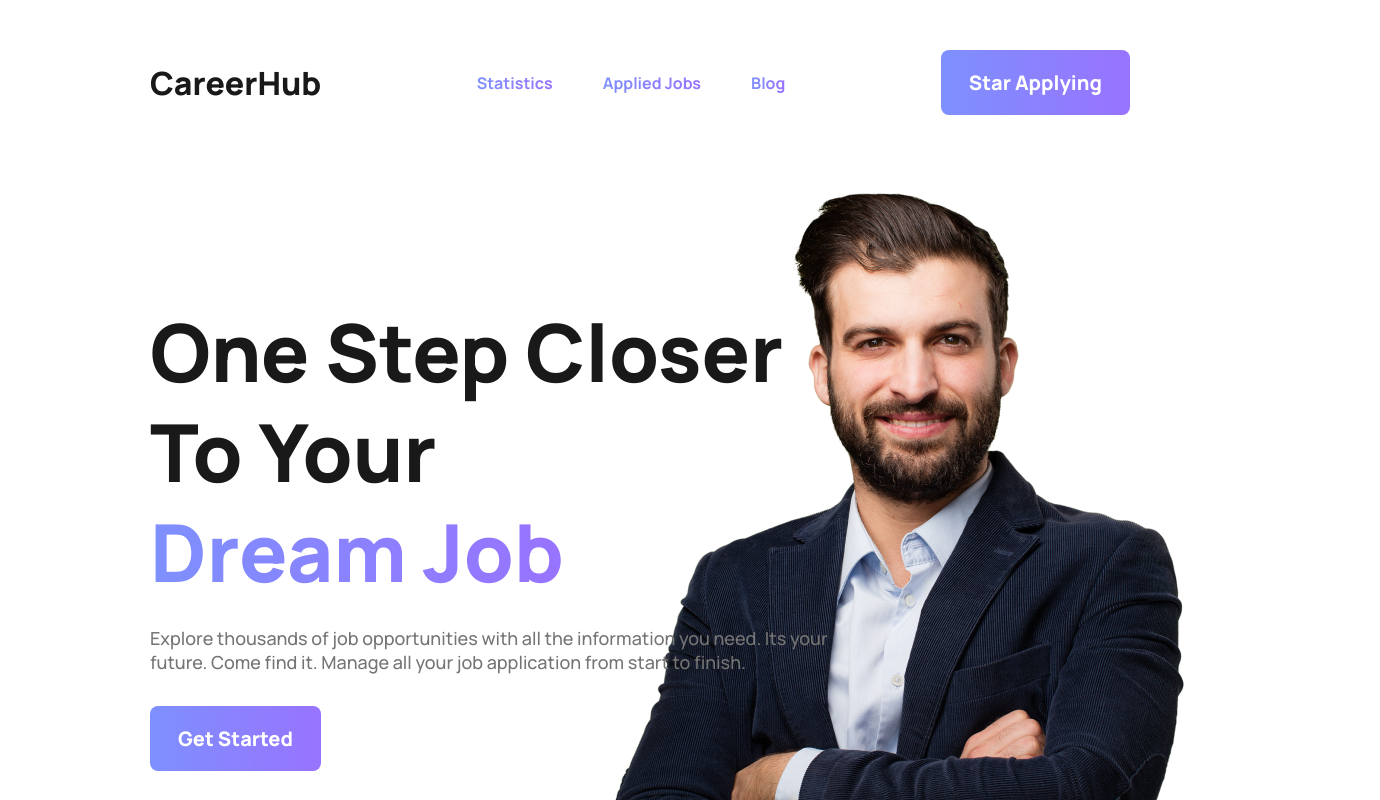
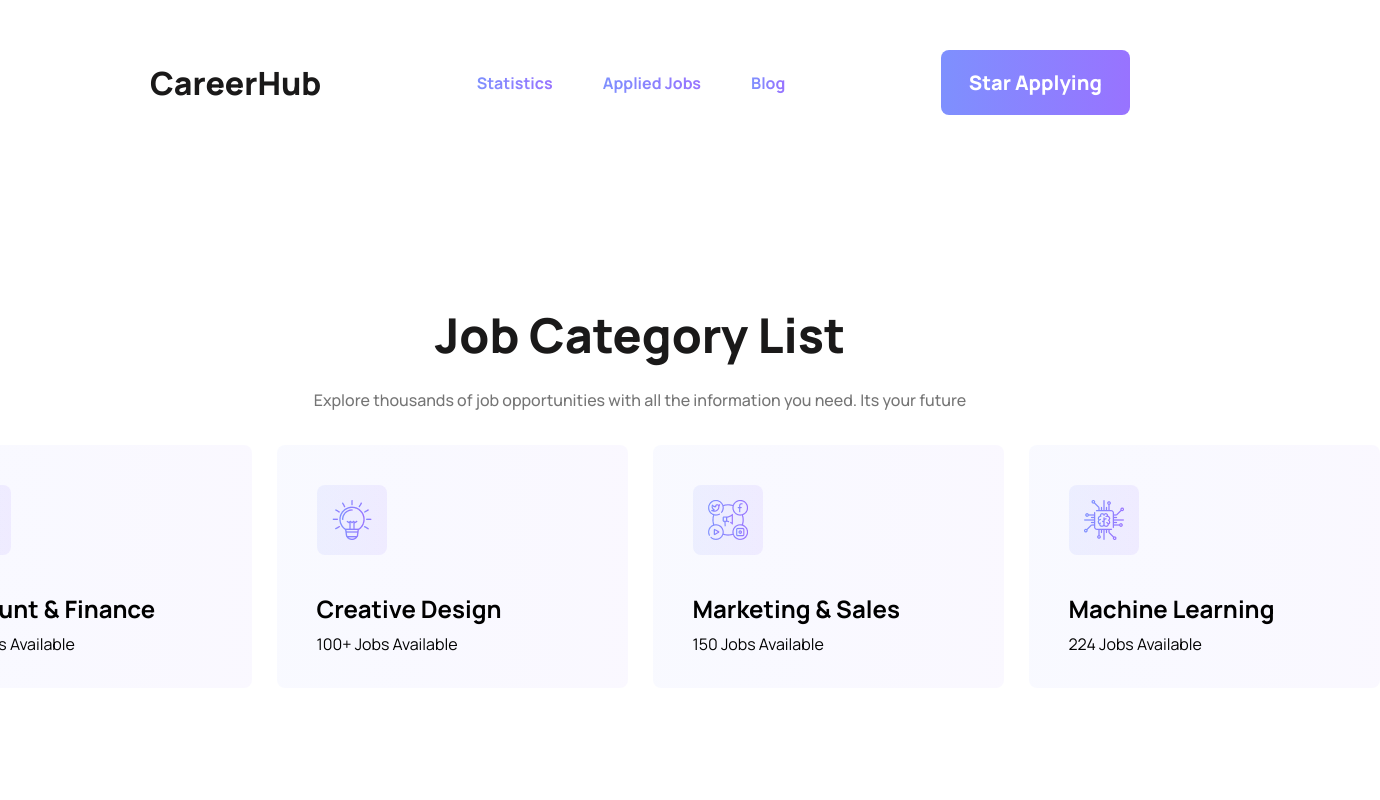
Before and after one commit to noushadzaman/downdal, a React (Vite) app: page / in a window 1280 px wide. Shown: the top 800 px of the page, 1380 px wide, since content can reach past the window. Built offline with nearby package versions, Linux system fonts and the light colour scheme.

Commit message:
ategory section added

```diff
--- a/src/components/Banner/Banner.jsx
+++ b/src/components/Banner/Banner.jsx
@@ -3,13 +3,13 @@ import './Banner.css';
 
 const Banner = () => {
     return (
-        <div className='banner'>
+        <section className='banner'>
             <div className='banner-info'>
                 <h1 className='banner-title'>One Step Closer To Your<br></br><span className='banner-title-span'>Dream Job</span></h1>
                 <p className='banner-description'>Explore thousands of job opportunities with all the information you need. Its your future. Come find it. Manage all your job application from start to finish.</p>
                 <button className='banner-btn'>Get Started</button>
             </div>
-        </div>
+        </section>
     );
 };
 
--- /dev/null
+++ b/src/components/JobCategory/JobCategory.css
@@ -0,0 +1,53 @@
+.job-categories {
+    padding-top: 137px;
+    padding-bottom: 137px;
+}
+
+.job-categories-container {
+    display: flex;
+    gap: 25px;
+    align-items: center;
+    justify-content: center;
+}
+
+.job-categories-title {
+    color: var(--Dark-01, #1A1919);
+    font-size: 48px;
+    font-weight: 800;
+    text-align: center;
+    padding-bottom: 20px;
+}
+
+.job-categories-description {
+    color: #757575;
+    text-align: center;
+    font-size: 16px;
+    font-weight: 500;
+    line-height: 26px;
+    padding-bottom: 32px;
+}
+
+.job-category {
+    width: 311px;
+    height: 243px;
+    flex-shrink: 0;
+    border-radius: 8px;
+    background: linear-gradient(90deg, rgba(126, 144, 254, 0.05) 0%, rgba(152, 115, 255, 0.05) 100%);
+    padding-left: 40px;
+}
+
+.job-category-img {
+    margin-top: 40px;
+    padding: 15px;
+    border-radius: 8px;
+    background: linear-gradient(90deg, rgba(126, 144, 254, 0.10) 0%, rgba(152, 115, 255, 0.10) 100%);
+
+}
+
+.job-category-title {
+    padding-top: 32px;
+}
+
+.job-category-description {
+    padding-top: 8px;
+}
--- /dev/null
+++ b/src/components/JobCategory/JobCategory.jsx
@@ -0,0 +1,35 @@
+import React from 'react';
+import './JobCategory.css';
+
+const JobCategory = () => {
+    return (
+        <section className='job-categories'>
+            <h2 className='job-categories-title'>Job Category List</h2>
+            <p className='job-categories-description'>Explore thousands of job opportunities with all the information you need. Its your future</p>
+            <div className='job-categories-container'>
+                <div className='job-category'>
+                    <img className='job-category-img' src="../../../public/images/Icons/accounts 1.png" alt="" />
+                    <h2 className='job-category-title'>Account & Finance</h2>
+                    <p className='job-category-description'>300 Jobs Available</p>
+                </div>
+                <div className='job-category'>
+                    <img className='job-category-img' src="../../../public/images/Icons/business 1.png" alt="" />
+                    <h2 className='job-category-title'>Creative Design</h2>
+                    <p className='job-category-description'>100+ Jobs Available</p>
+                </div>
+                <div className='job-category'>
+                    <img className='job-category-img' src="../../../public/images/Icons/social-media 1.png" alt="" />
+                    <h2 className='job-category-title'>Marketing & Sales</h2>
+                    <p className='job-category-description'>150 Jobs Available</p>
+                </div>
+                <div className='job-category'>
+                    <img className='job-category-img' src="../../../public/images/Icons/chip 1.png" alt="" />
+                    <h2 className='job-category-title'>Machine Learning</h2>
+                    <p className='job-category-description'>224 Jobs Available</p>
+                </div>
+            </div>
+        </section>
+    );
+};
+
+export default JobCategory;
--- a/src/components/Main/Main.jsx
+++ b/src/components/Main/Main.jsx
@@ -2,12 +2,14 @@ import React from 'react';
 import Header from '../Header/Header';
 import Footer from '../Footer/Footer';
 import Banner from '../Banner/Banner';
+import JobCategory from '../JobCategory/JobCategory';
 
 const Main = () => {
     return (
         <div>
             <Header></Header>
-            <Banner></Banner>
+            {/* <Banner></Banner> */}
+            <JobCategory></JobCategory>
             <Footer></Footer>
         </div>
     );
```
